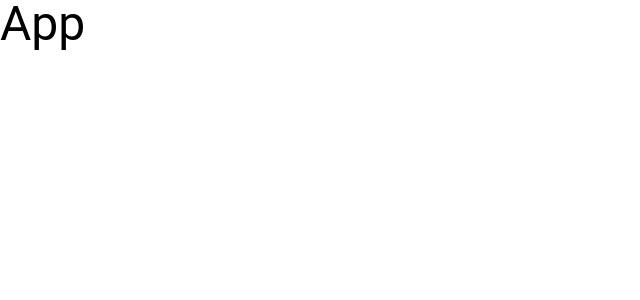
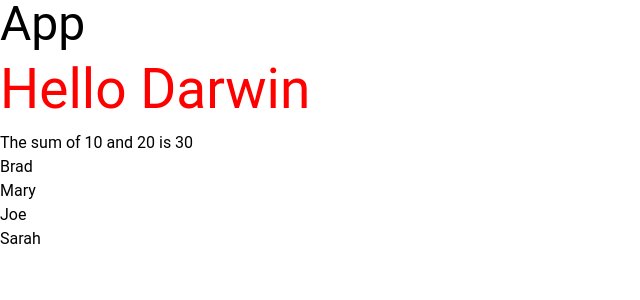
Before and after one commit to DarwinMelaya/Jobs-List-using-React, a React (Vite) app in the folder frontend/: page / in a window 1280 px wide. Shown: the top 300 px of the page, without its empty margins (0-640 px from the left). Built offline with nearby package versions, Linux system fonts and the light colour scheme.

Commit message:
Example of using jsx

```diff
--- a/frontend/src/App.jsx
+++ b/frontend/src/App.jsx
@@ -1,5 +1,28 @@
 const App = () => {
-  return <div className="text-5xl">App</div>;
+  const name = "Darwin";
+  const x = 10;
+  const y = 20;
+  const names = ["Brad", "Mary", "Joe", "Sarah"];
+  const loggedIn = false;
+  const style = { color: "red", fontSize: "55px" };
+
+  return (
+    <>
+      <div className="text-5xl ">
+        <h1>App</h1>
+      </div>
+      <p style={style}>Hello {name}</p>
+      <p>
+        The sum of {x} and {y} is {x + y}
+      </p>
+      <ul>
+        {names.map((name, index) => (
+          <li key={index}>{name}</li>
+        ))}
+      </ul>
+      {loggedIn && <h1>Welcome {name}</h1>}
+    </>
+  );
 };
 
 export default App;
```
